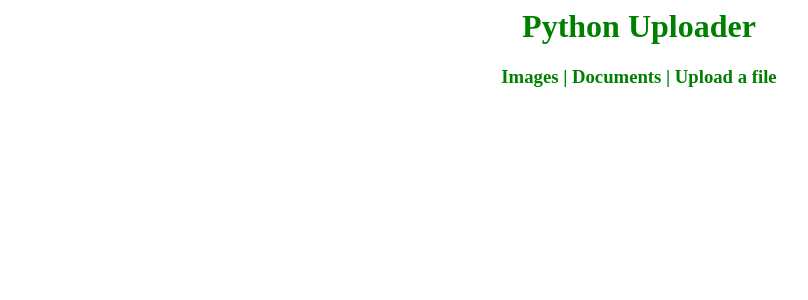
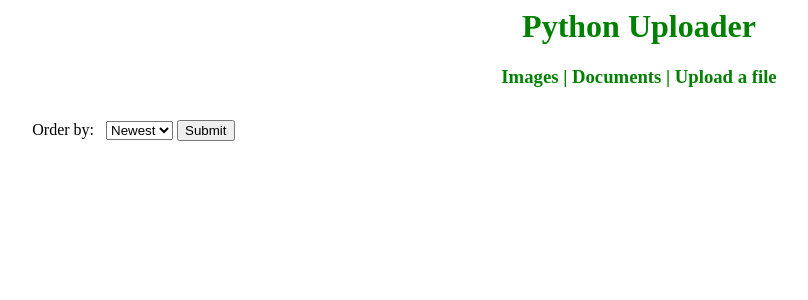
Before and after one commit to AidanEgan/Python_Upload, a Flask app: page /documents in a window 1280 px wide. Shown: the top 300 px of the page, without its empty margins (1-809 px from the left). Run offline with Flask 2, Linux system fonts and the light colour scheme; data that the repository does not hold is empty.

Commit message:
Update documents.html

```diff
--- a/templates/documents.html
+++ b/templates/documents.html
@@ -8,6 +8,16 @@
     <h3> <a href="/images"> Images</a> | <a href="/documents"> Documents </a> | <a href="/upload"> Upload a file </a> </h3>
   </div>
   <div id="main">
+    <div id=options>
+      <form action="" method=post enctype=multipart/form-data>
+        Order by: &nbsp
+        <select name="order">
+          <option value = "desc" {% if order == "desc" %} selected {%endif%}>Newest</option>
+          <option value = "asc" {% if order == "asc" %} selected {%endif%}>Oldest</option>
+        </select>
+        <input type="submit">
+      </form>
+    </div>
    {% for row in rows %}
       <a href="{{ url_for('static', filename='documents/'+ row["FileName"]) }}">
       <div id="rows">
```
